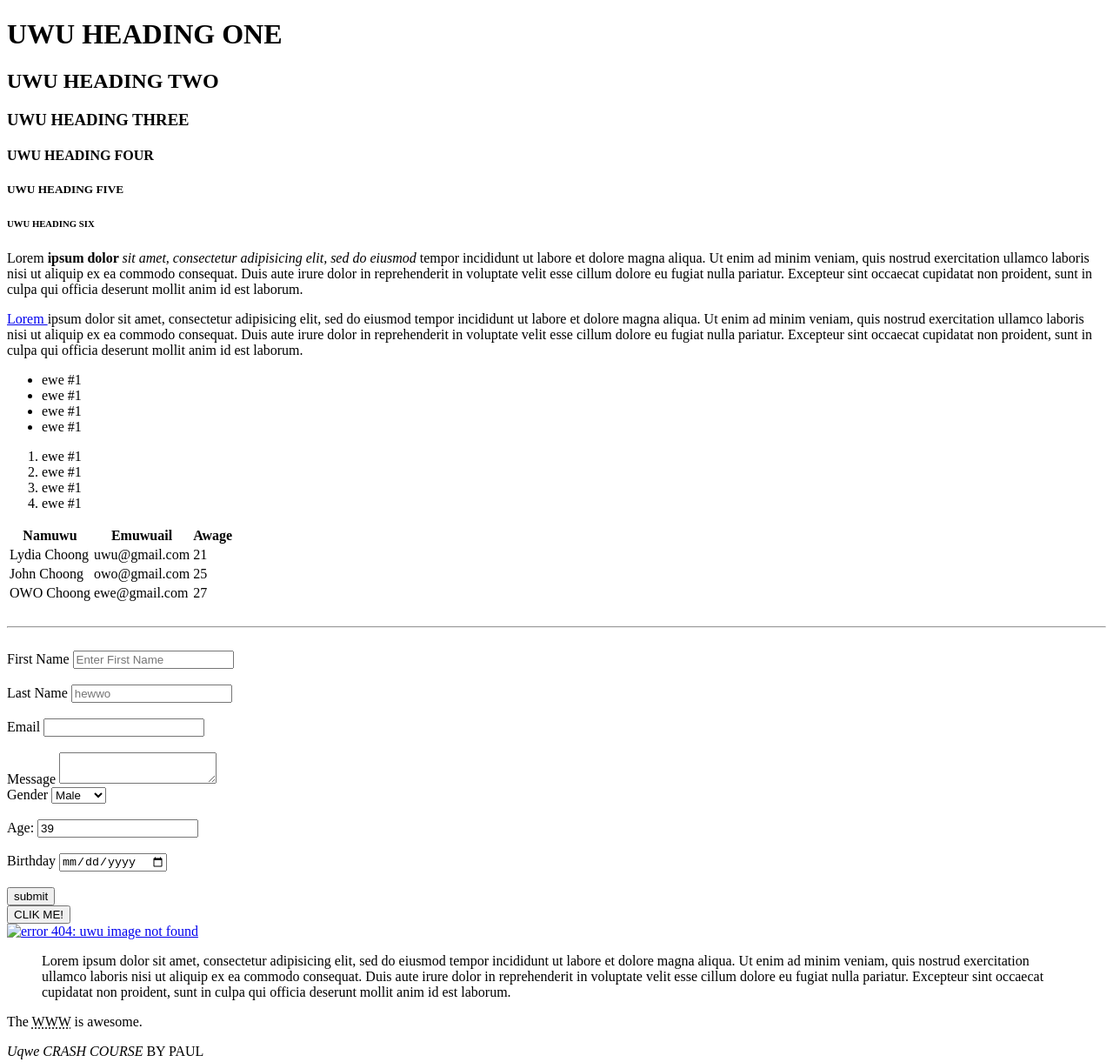
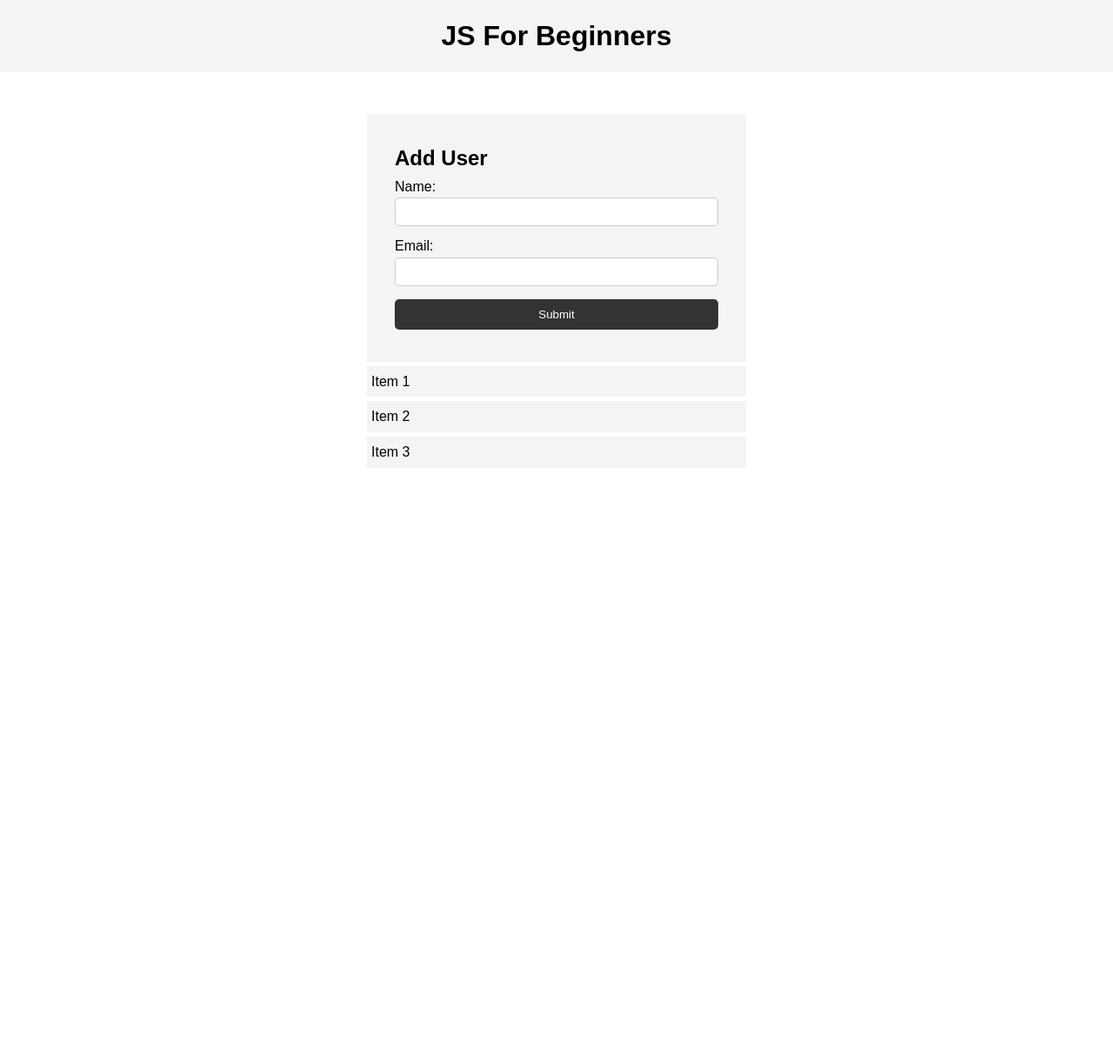
Before and after one commit to pcyang1209/self-project, a plain HTML site: page index.html in a window 1280 px wide. Shown: the whole page at 87% size. After the commit the page ends 800 px from the top, so only its background shows below. Drawn offline with Linux system fonts and the light colour scheme.

Commit message:
Add files via upload

```diff
--- a/index.html
+++ b/index.html
@@ -1,161 +1,42 @@
 <!DOCTYPE html>
+<html lang="en">
+  <head>
+    <meta charset="UTF-8" />
+    <meta name="viewport" content="width=device-width, initial-scale=1.0" />
+    <meta http-equiv="X-UA-Compatible" content="ie=edge" />
+    <title>JS For Beginners</title>
+    <link rel="stylesheet" href="style.css">
+  </head>
+  <body>
+    <header>
+      <h1>JS For Beginners</h1>
+    </header>
 
-<html>
-<!-- Headings -->
-	<head>
-		<title> PAGE TEST TITLE </title>
-	</head>
+    <section class="container">
+      <form id="my-form">
+        <h1>Add User</h1>
+        <div class="msg"></div>
+        <div>
+          <label for="name">Name:</label>
+          <input type="text" id="name">
+        </div>
+        <div>
+          <label for="email">Email:</label>
+          <input type="text" id="email">
+        </div>
+        <input class="btn" type="submit" value="Submit">
+      </form>
 
-	<body>
-		<h1> UWU HEADING ONE </h1>
-		<h2> UWU HEADING TWO </h2>
-		<h3> UWU HEADING THREE </h3>
-		<h4> UWU HEADING FOUR </h4>
-		<h5> UWU HEADING FIVE </h5>
-		<h6> UWU HEADING SIX </h6>
+      <ul id="users"></ul>
+
+       <ul class="items">
+        <li class="item">Item 1</li>
+        <li class="item">Item 2</li>
+        <li class="item">Item 3</li>
+      </ul>
+    </section>
 
 
-	<!-- PARAGRAPH -->
-
-	<p> Lorem <strong> ipsum dolor </strong> <em> sit amet, consectetur adipisicing elit, sed do eiusmod </em>
-	tempor incididunt ut labore et dolore magna aliqua. Ut enim ad minim veniam,
-	quis nostrud exercitation ullamco laboris nisi ut aliquip ex ea commodo
-	consequat. Duis aute irure dolor in reprehenderit in voluptate velit esse
-	cillum dolore eu fugiat nulla pariatur. Excepteur sint occaecat cupidatat non
-	proident, sunt in culpa qui officia deserunt mollit anim id est laborum. </p>
-
-	<p>
-		<a href="http://leekspin.com" target="_blank">Lorem </a>ipsum dolor sit amet, consectetur adipisicing elit, sed do eiusmod
-		tempor incididunt ut labore et dolore magna aliqua. Ut enim ad minim veniam,
-		quis nostrud exercitation ullamco laboris nisi ut aliquip ex ea commodo
-		consequat. Duis aute irure dolor in reprehenderit in voluptate velit esse
-		cillum dolore eu fugiat nulla pariatur. Excepteur sint occaecat cupidatat non
-		proident, sunt in culpa qui officia deserunt mollit anim id est laborum.
-
-	</p>
-	<!-- list -->
-	<ul>
-		<li> ewe #1 </li>
-		<li> ewe #1 </li>
-		<li> ewe #1 </li>
-		<li> ewe #1 </li>
-	</ul>
-
-	<ol>
-		<li> ewe #1 </li>
-		<li> ewe #1 </li>
-		<li> ewe #1 </li>
-		<li> ewe #1 </li>
-	</ol>
-
-	<!--TABLES-->
-	<table>
-		<thead>
-			<tr>
-				<th> Namuwu </th>
-				<th> Emuwuail </th>
-				<th> Awage </th>
-			</tr>
-		</thead>
-		<tbody>
-			<td> Lydia Choong </td>
-			<td> uwu@gmail.com </td>
-			<td> 21 </td>
-
-		<tbody>
-			<td> John Choong </td>
-			<td> owo@gmail.com </td>
-			<td> 25 </td>
-
-		<tbody>
-			<td> OWO Choong </td>
-			<td> ewe@gmail.com </td>
-			<td> 27 </td>
-
-
-		</tbody>
-
-	</table>
-
-	<br>
-	<hr>
-	<br>
-
-	<!--FORM, submit to process, get request sees data filled in like search,-->
-	<form action="process.php" method="POST">
-		<div>
-			<label>First Name </label>
-		<input type="text" name="firstName" placeholder="Enter First Name">
-		</div>
-	<br>
-	<div>
-	<label>Last Name </label>
-		<input type="text" name="lastName" placeholder="hewwo">
-		</div>
-	<br>
-	<div>
-	<label>Email</label>
-		<input type="email" name="email">
-		</div>
-	<br>
-	<div>
-		<label>Message</label>
-		<textarea name="message"></textarea>
-	</div>
-	<div>
-		<label>Gender</label>
-		<select name="gender">
-			<option value="male">Male </option>
-			<option value="female">female </option>
-			<option value="OWO">OWO </option>
-		</select>
-	</div>
-	<br>
-
-	<div>
-		<label>Age:</label>
-			<input type="number" name="age" value="39">
-	</div>
-	<br>
-	<div>
-		<label>Birthday</label>
-			<input type="date"name="Birthday">
-	</div>
-
-	<br>
-	<input type="submit" name="submit" value= "submit">
-
-	</form>
-
-	<!--Button -->
-	<button> CLIK ME! </button>
-
-	<!--Image-->
-	<br>
-	<a href="images/123/jpg">
-		<img src="images/123.jpg" alt="error 404: uwu image not found" width="200" height="300">
-	</a>
-
-	<!-- QUOTATIONS -->
-
-	<blockquote cite="http://traversymedia.com">
-		Lorem ipsum dolor sit amet, consectetur adipisicing elit, sed do eiusmod
-		tempor incididunt ut labore et dolore magna aliqua. Ut enim ad minim veniam,
-		quis nostrud exercitation ullamco laboris nisi ut aliquip ex ea commodo
-		consequat. Duis aute irure dolor in reprehenderit in voluptate velit esse
-		cillum dolore eu fugiat nulla pariatur. Excepteur sint occaecat cupidatat non
-		proident, sunt in culpa qui officia deserunt mollit anim id est laborum.
-	</blockquote>
-
-	<p> The <abbr title="wicked wooty wumpists">WWW</abbr> is awesome. </p>
-
-	<p> <cite> Uqwe CRASH COURSE </cite> BY PAUL </p>
-
-
-
-	<div style="margin-top":500px"></div>
-
-
-</body>
-
+    <script src="main.js"></script>
+  </body>
 </html>
--- /dev/null
+++ b/main.js
@@ -0,0 +1,310 @@
+// (for the most part don't use var), let (reassign values), const is constant
+
+// Data TYPES: String, Numbers, Boolean, null, undefined, Symbol (beyond scope)
+
+/*
+const rating = 4.5;
+const isCool = true;
+const x = null;
+const y = undefined;
+
+let z;
+
+console.log(typeof isCool);
+
+const name = 'harry';
+const age = 30;
+
+// Template String
+const hello = `My name is ${name} and I am ${age}`
+
+console.log(hello); */
+
+const s = 'Hello World';
+
+/*console.log(s.toUpperCase());
+console.log(s.toLowerCase());
+console.log(s.substring(0,5));
+console.log(s.substring(0,5).toLowerCase());
+
+console.log(s.split(''));*/
+
+const x = 'technology, computers, it code';
+
+console.log(x.split(', '));
+
+// Arrays - variables that hold multiple values
+
+const numbers = new Array(1,2,3,4,5);
+const fruits = ['apples', 'oranges', 'durian'
+]
+
+fruits[3] = 'grapes'
+fruits.push('mangos');
+fruits.unshift('strawberries');
+// console.log(fruits[1]);
+console.log(fruits);
+
+console.log(fruits.indexOf('oranges'))
+console.log(Array.isArray(fruits));
+
+// OBJECT LITERALS
+
+const person = {
+    firstName: 'John',
+    lastName: 'Doe',
+    age: 30,
+    hobbies: ['music', 'movies', 'sports'],
+    address: {
+        street: '59 Main Street',
+        city: 'Boston',
+        state: 'MA'
+    }
+}
+
+console.log(person.address.city);
+
+/*const { firstName, lastName, address: { city }} = person;
+
+console.log(city)*/
+
+person.email = 'john@gmail.com'
+console.log(person)
+
+// --- ARRAYS --
+
+
+const todos= [
+    {
+        id: 1,
+        text: 'Take out trash',
+        isCompleted: true
+    },
+
+    {
+        id: 2,
+        text: 'Meeting w/boss',
+        isCompleted: true
+    },
+
+    {
+        id: 3,
+        text: 'Dentist',
+        isCompleted: false
+    }
+];
+
+console.log(todos[1].text);
+
+// convert to JSON, sending data.
+
+const todoJSON = JSON.stringify(todos);
+console.log(todoJSON)
+
+// FOR LOOPS
+
+/*for(let i = 0; i < todos.length; i++){
+    console.log(todo[i].text);
+
+}*/
+
+for(let todo of todos){
+    console.log(todo.text)
+}
+
+// HIGH ORDER ARRAY METHODS, forEach, map, filter
+
+/*todos.forEach(function(todo){
+console.log(todo.text);
+}); */
+
+// MAP MAKES A NEW ARRAY
+
+/* const todoText = todos.map(function(todo){
+return todo.text
+
+});
+
+console.log(todoText); */
+
+/* const todoCompleted = todos.filter(function(todo){
+    return todo.isCompleted === true;
+
+    }).map(function(todo) {
+        return todo.text;
+    })
+
+
+console.log(todoCompleted); */
+
+// the data types need to match w/ triple =
+
+const y = 6;
+const z = 11;
+
+// || is or, && is both
+if(y > 5 && z > 10){
+    console.log('y is more than 5 and z is greater than 10')
+}
+
+// ? = then, : = else || if a>10 then its red, else blue
+const a = 9;
+
+const color = a > 10 ? 'red': 'blue';
+
+console.log(color);
+
+/* SWITCHES
+
+switch(color){
+    case 'red':
+        console.log('color is red');
+            break;
+    case 'blue':
+         console.log('color is blue');
+            break;
+     default:
+        console.log('color is NOT red or blue');
+            break;
+} */
+
+// FUNCTIONS NaN -> not a number, default values
+
+/* function addNums(num1 =1 , num2= 1) {
+ return (num1 + num2);
+
+}
+
+console.log(addNums(5,6)); */
+
+const addNums = (num1 = 1 , num2 = 1) =>
+    num1 + num2;
+
+console.log(addNums(5,5));
+
+// OBJECT ORIENTED PROGRAM
+// constructor function
+
+function Person(firstName, lastName, dob) {
+    this.firstName = firstName;
+    this.lastName = lastName;
+    this.dob = new Date(dob);
+    /* this.getBirthYear = function(){
+        return this.dob.getFullYear;
+    }
+    this.getFullName = function() {
+        return `${this.firstName} ${this.lastName}`;
+    } */
+
+}
+
+/*Person.prototype.getBirthYear = function () {
+    return this.dob.getFullYear;
+}
+
+Person.prototype.getFullName = function () {
+    return `${this.firstName} ${this.lastName}`;
+}
+*/
+// Class, method is a fxn inside of a class
+
+class Personz {
+    constructor(firstName, lastName, dob){
+    this.firstName = firstName;
+    this.lastName = lastName;
+    this.dob = new Date(dob);
+}
+getBirthYear(){
+    return this.dob.getFullYear();
+}
+
+getFullName(){
+    return `${this.firstName} ${this.lastName}`;
+
+}
+}
+// INSTANTIATE OBJECT
+const person1 = new Person('John', 'Doe', '4-3-1980');
+const person2 = new Person('Ava', 'Doe', '5-3-1980');
+
+console.log(person1);
+
+// take html elements and put them into variables nwork with em
+
+console.log(window);
+
+// single element selectors, single so will only select 1st
+
+//console.log(document.getElementById('my-form'));
+//console.log(document.querySelector('h1'));
+
+// multiple element selectors ALL equal more than one
+
+// console.log(document.querySelectorAll('.item'));
+
+// const items = document.querySelectorAll('.item');
+
+// loop through grab each item and console
+
+// items.forEach((item) => console.log(item));
+
+// manipulating the DOM (user interface)
+
+const ul = document.querySelector('.items');
+
+// CHANGING HTML FROM JAVASCRIPT
+/* ul.remove();
+ul.lastElementChild.remove();
+ul.firstElementChild.textContent = 'Hello';
+
+ul.firstElementChild.textContent = 'Hello';
+ul.children[1].innerText = 'Brad';
+ul.lastElementChild.innerHTML = '<h1> HEWWO </h1>';
+
+const btn = document.querySelector('.btn')
+btn.style.background = 'red'; */
+
+//EVENTS, target gives element its on MAKE STUFF INTERACTIVE, mouseout
+/* const btn = document.querySelector('.btn');
+
+btn.addEventListener('mouseover', (e) => {
+    e.preventDefault();
+    // console.log(e.target.className);
+    document.querySelector('#my-form').style.background = '#ccc';
+
+    document.querySelector('body').classList.add('bg-dark');
+    document.querySelector('.items').lastElementChild.innerHTML = '<h1> greet </h1>';
+}); */
+
+const myForm = document.querySelector('#my-form');
+const nameInput = document.querySelector('#name');
+const emailInput = document.querySelector('#email');
+const msg = document.querySelector('.msg');
+const userList = document.querySelector('#users');
+
+myForm.addEventListener('submit', onSubmit);
+
+// dont wanna submit unless both fields are filled
+function onSubmit(e) {
+    e.preventDefault();
+
+    console.log(nameInput.value);
+
+    if(nameInput.value === '' || emailInput.value === ''){
+        // alert('Please enter all fields.');
+        msg.classList.add('error');
+;        msg.innerHTML = 'Please enter all fields'
+
+        setTimeout(() => msg.remove(), 3000);
+    } else{
+        const li = document.createElement('li');
+        li.appendChild(document.createTextNode(`${nameInput.value} : ${emailInput.value}`));
+
+        userList.appendChild(li);
+
+        // Clear fields
+
+        nameInput.value = '';
+        emailInput.value = '';
+    }
+}
--- /dev/null
+++ b/style.css
@@ -0,0 +1,77 @@
+* {
+    margin: 0;
+    padding: 0;
+    box-sizing: border-box;
+  }
+
+  body {
+    font-family: Arial, Helvetica, sans-serif;
+    line-height: 1.6;
+  }
+
+  ul {
+    list-style: none;
+  }
+
+  ul li {
+    padding: 5px;
+    background: #f4f4f4;
+    margin: 5px 0;
+  }
+
+  header {
+    background: #f4f4f4;
+    padding: 1rem;
+    text-align: center;
+  }
+
+  .container {
+    margin: auto;
+    width: 500px;
+    overflow: auto;
+    padding: 3rem 2rem;
+  }
+
+  #my-form {
+    padding: 2rem;
+    background: #f4f4f4;
+  }
+
+  #my-form label {
+    display: block;
+  }
+
+  #my-form input[type='text'] {
+    width: 100%;
+    padding: 8px;
+    margin-bottom: 10px;
+    border-radius: 5px;
+    border: 1px solid #ccc;
+  }
+
+  .btn {
+    display: block;
+    width: 100%;
+    padding: 10px 15px;
+    border: 0;
+    background: #333;
+    color: #fff;
+    border-radius: 5px;
+    margin: 5px 0;
+  }
+
+  .btn:hover {
+    background: #444;
+  }
+
+  .bg-dark {
+    background: #333;
+    color: #fff;
+  }
+
+  .error {
+    background: orangered;
+    color: #fff;
+    padding: 5px;
+    margin: 5px;
+  }
```
